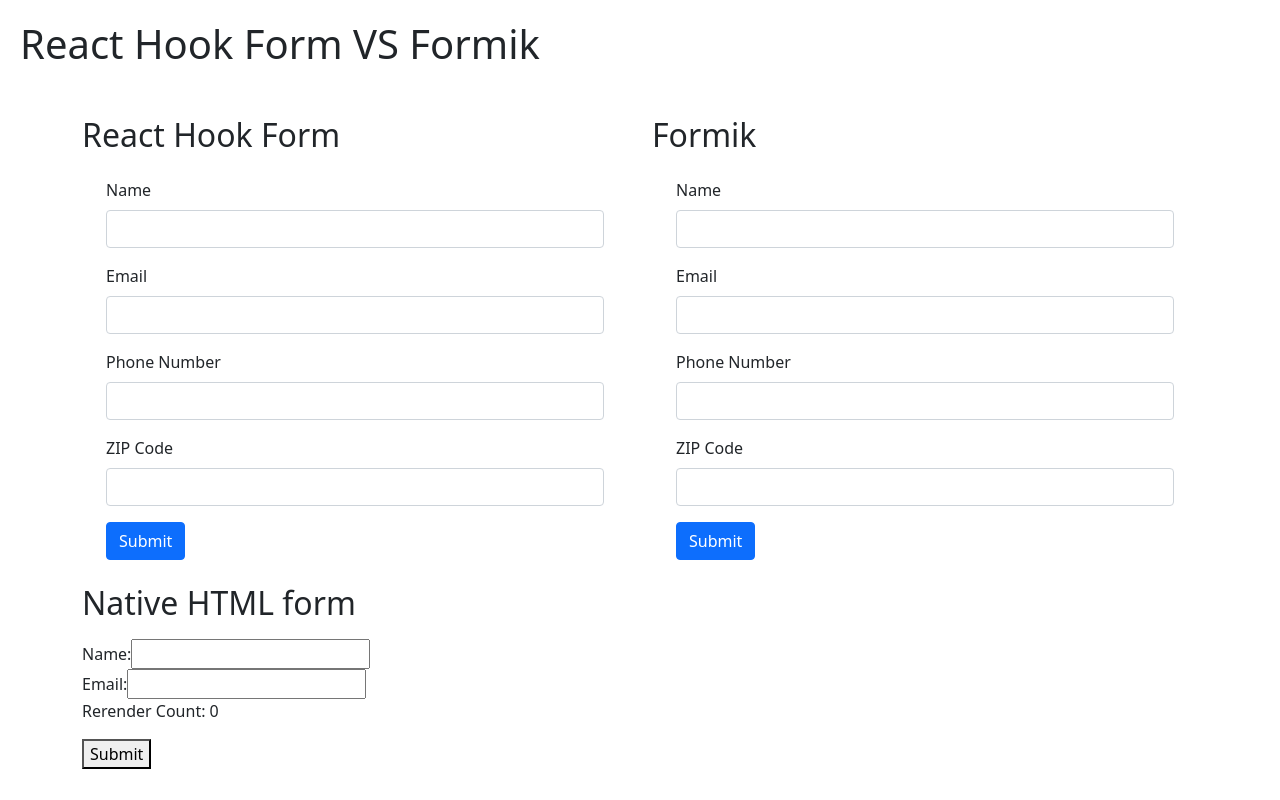
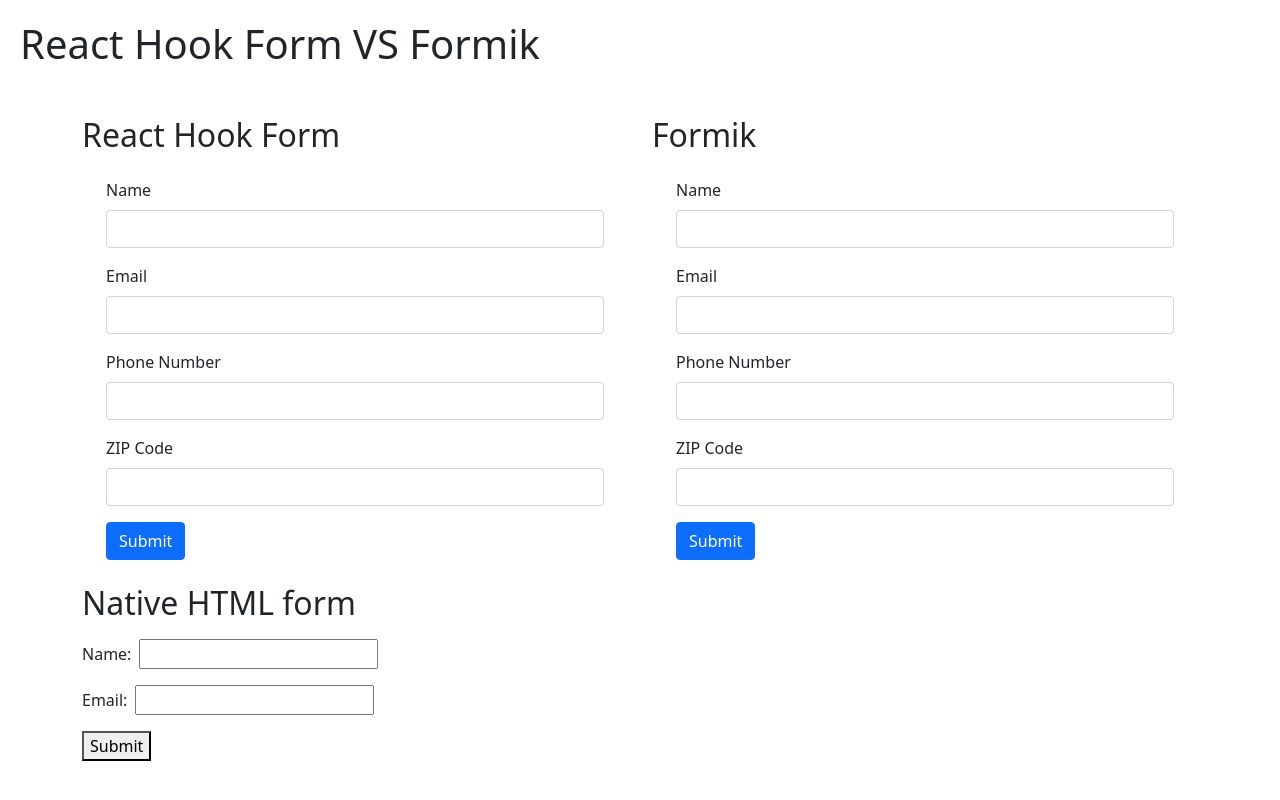
Before and after one commit to burlai/hook-form-vs-formik, a React (Vite) app: page / in a window 1280 px wide. Built offline with nearby package versions, Linux system fonts and the light colour scheme.

Commit message:
remove rerender counter

```diff
--- a/src/components/NativeHTMLForm.tsx
+++ b/src/components/NativeHTMLForm.tsx
@@ -1,4 +1,4 @@
-import React, { useState, useEffect, useRef } from "react";
+import React, { useState } from "react";
 
 interface FormData {
   name: string;
@@ -11,8 +11,6 @@
     email: "",
   });
 
-  const rerenderCountRef = useRef(0);
-
   const handleChange = (event: React.ChangeEvent<HTMLInputElement>) => {
     const { name, value } = event.target;
     setFormData((prevFormData) => ({
@@ -21,10 +19,6 @@
     }));
   };
 
-  useEffect(() => {
-    rerenderCountRef.current += 1;
-  });
-
   const handleSubmit = (event: React.FormEvent<HTMLFormElement>) => {
     event.preventDefault();
     console.log("Submitted data:", formData);
@@ -32,8 +26,10 @@
 
   return (
     <form onSubmit={handleSubmit}>
-      <div>
-        <label htmlFor="name">Name:</label>
+      <div className="mb-3">
+        <label htmlFor="name" className="me-2">
+          Name:
+        </label>
         <input
           type="text"
           id="name"
@@ -42,8 +38,10 @@
           onChange={handleChange}
         />
       </div>
-      <div>
-        <label htmlFor="email">Email:</label>
+      <div className="mb-3">
+        <label htmlFor="email" className="me-2">
+          Email:
+        </label>
         <input
           type="email"
           id="email"
@@ -52,7 +50,6 @@
           onChange={handleChange}
         />
       </div>
-      <p>Rerender Count: {rerenderCountRef.current}</p>
       <button type="submit">Submit</button>
     </form>
   );
```
